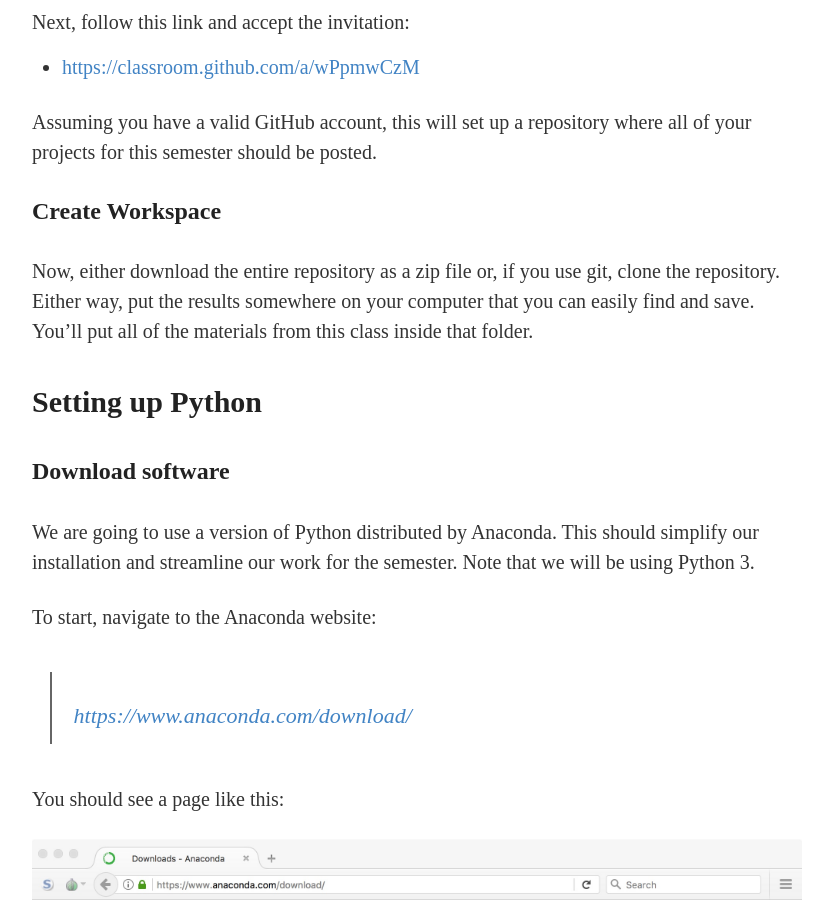
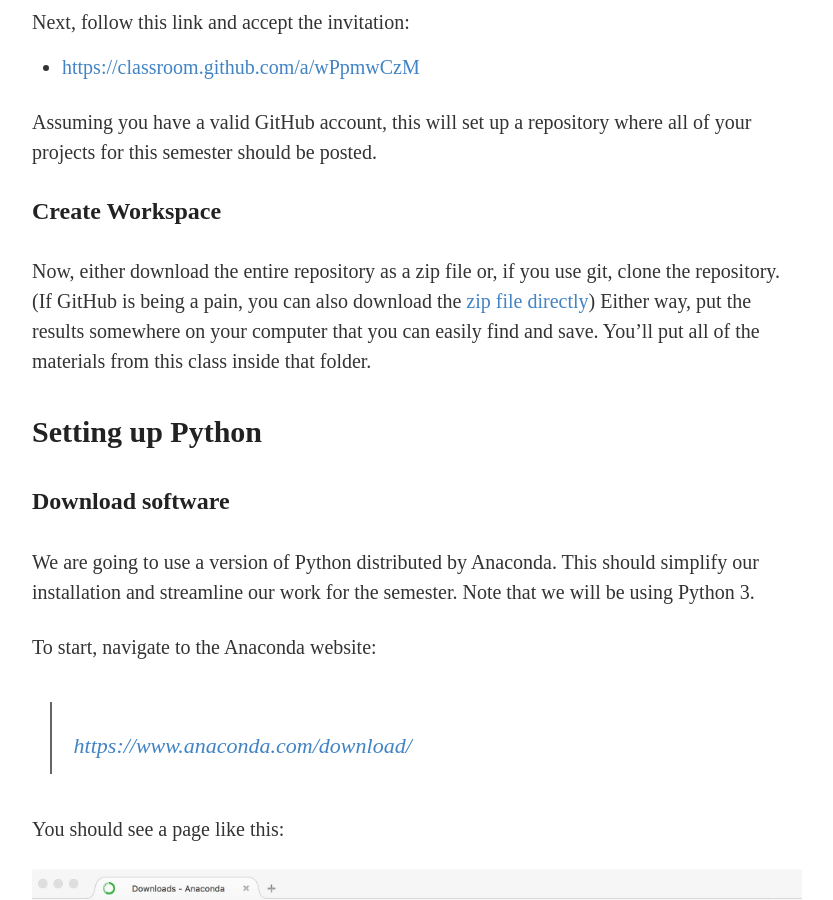
Before and after one commit to anhnguyendepocen/stat289-f18, a Jekyll site: the page built from _notes/class01-introduction.md, in a window 1280 px wide and 900 px high, scrolled down 504 px. Shown: the whole window, without its empty margins (223-1056 px from the left). Built offline with Jekyll 4.4.1, drawn with Linux system fonts in a browser that asks for light colours.

Commit message:
update notes

```diff
--- a/_notes/class01-introduction.Rmd
+++ b/_notes/class01-introduction.Rmd
@@ -39,7 +39,10 @@
 ## Create Workspace
 
 Now, either download the entire repository as a zip file
-or, if you use git, clone the repository. Either way, put the
+or, if you use git, clone the repository.
+(If GitHub is being a pain, you can also download the
+[zip file directly](https://github.com/statsmaths/stat289-template/archive/master.zip))
+Either way, put the
 results somewhere on your computer that you can easily find
 and save. You'll put all of the materials from this class
 inside that folder.
--- a/_notes/class01-introduction.md
+++ b/_notes/class01-introduction.md
@@ -32,7 +32,10 @@
 ## Create Workspace
 
 Now, either download the entire repository as a zip file
-or, if you use git, clone the repository. Either way, put the
+or, if you use git, clone the repository.
+(If GitHub is being a pain, you can also download the
+[zip file directly](https://github.com/statsmaths/stat289-template/archive/master.zip))
+Either way, put the
 results somewhere on your computer that you can easily find
 and save. You'll put all of the materials from this class
 inside that folder.
```
